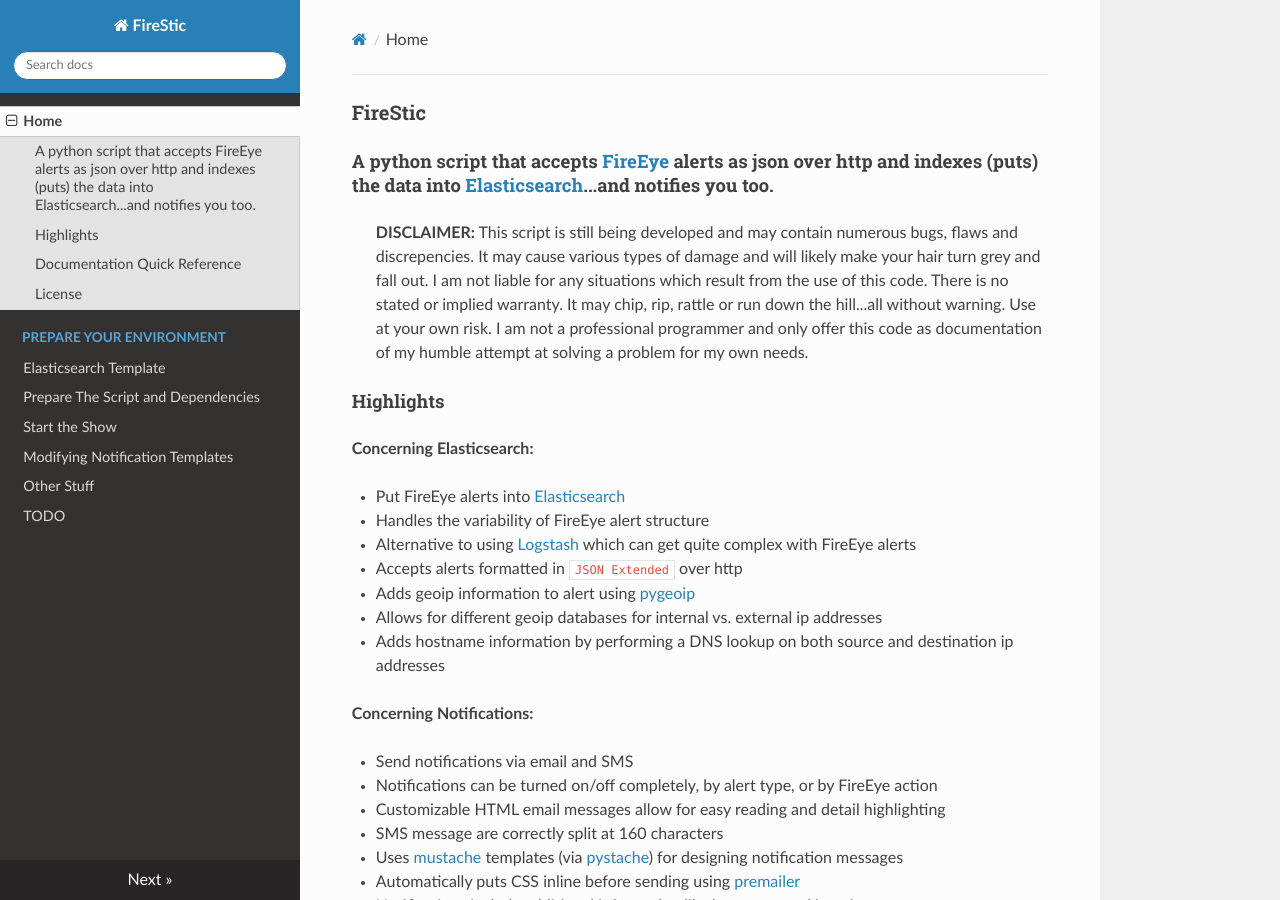
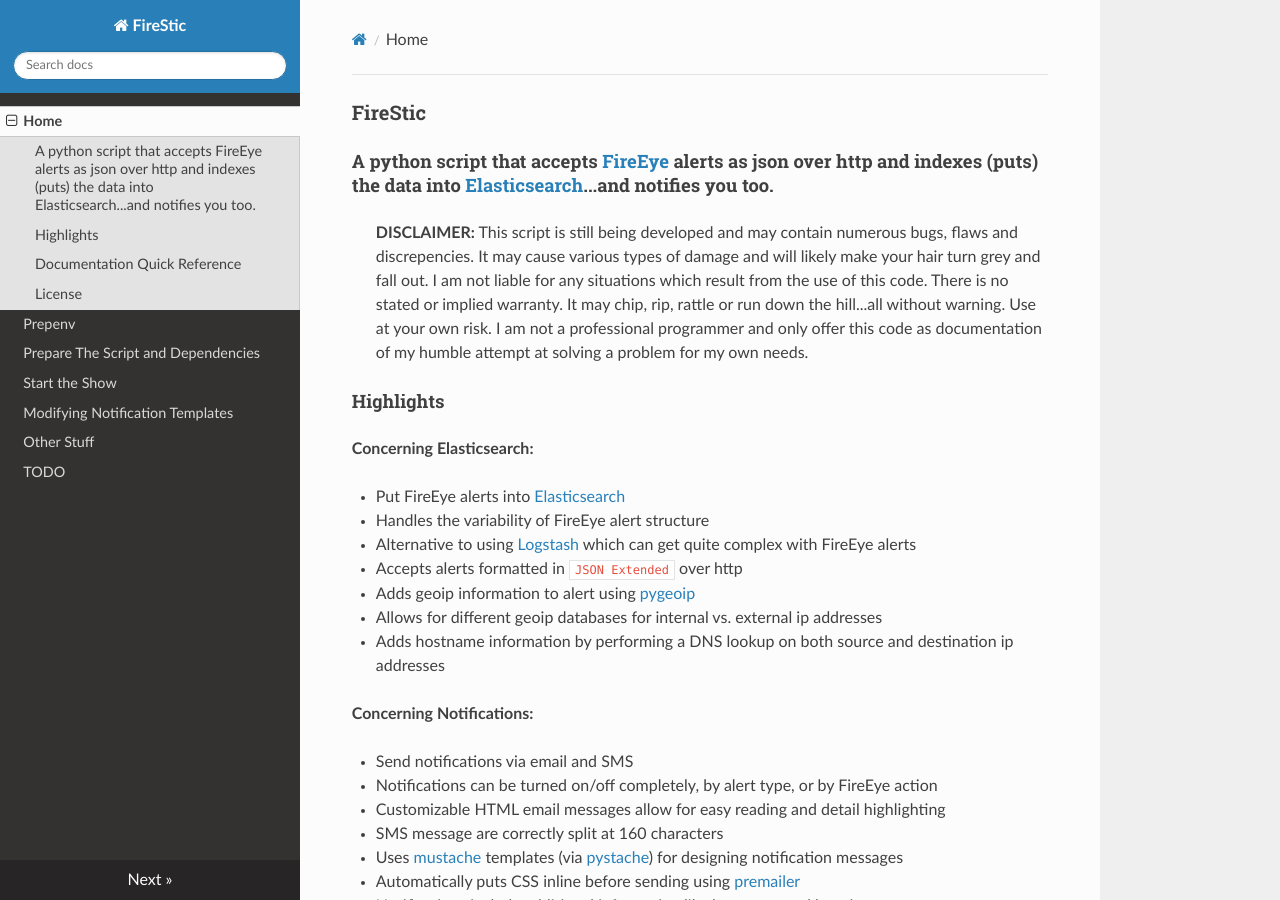
Before and after one commit to spcampbell/FireStic, an MkDocs documentation site: the page built from docs/index.md, in a window 1280 px wide and 900 px high. Built offline with MkDocs 1.6.1, drawn with Linux system fonts in a browser that asks for light colours; nearby versions of some CDN libraries; old or Windows-style settings are respelled for this version of MkDocs; part of the change alters nothing that is shown.

Commit message:
Update mkdocs.yml

```diff
--- a/mkdocs.yml
+++ b/mkdocs.yml
@@ -1,7 +1,7 @@
 site_name: FireStic
 pages:
 - [index.md, Home]
-- [prepenv.md, Prepare Your Environment, Elasticsearch Template]
+- [prepenv.md, Prepare Your Environment, Server Environment, Elasticsearch Template]
 - [prepscript.md, Prepare The Script and Dependencies]
 - [start.md, Start the Show]
 - [templates.md, Modifying Notification Templates]
```
